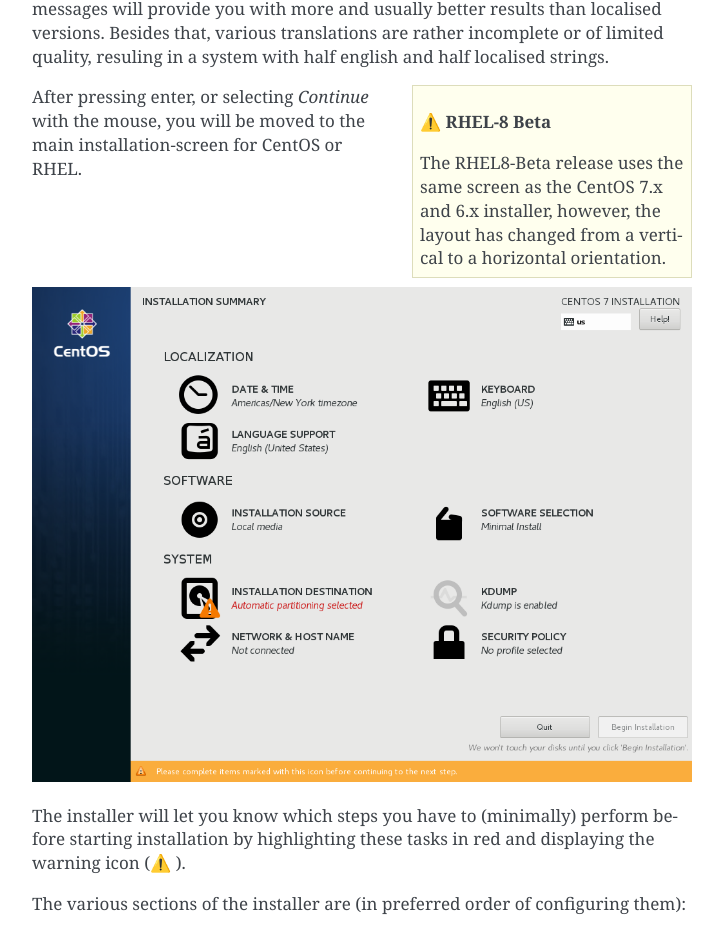
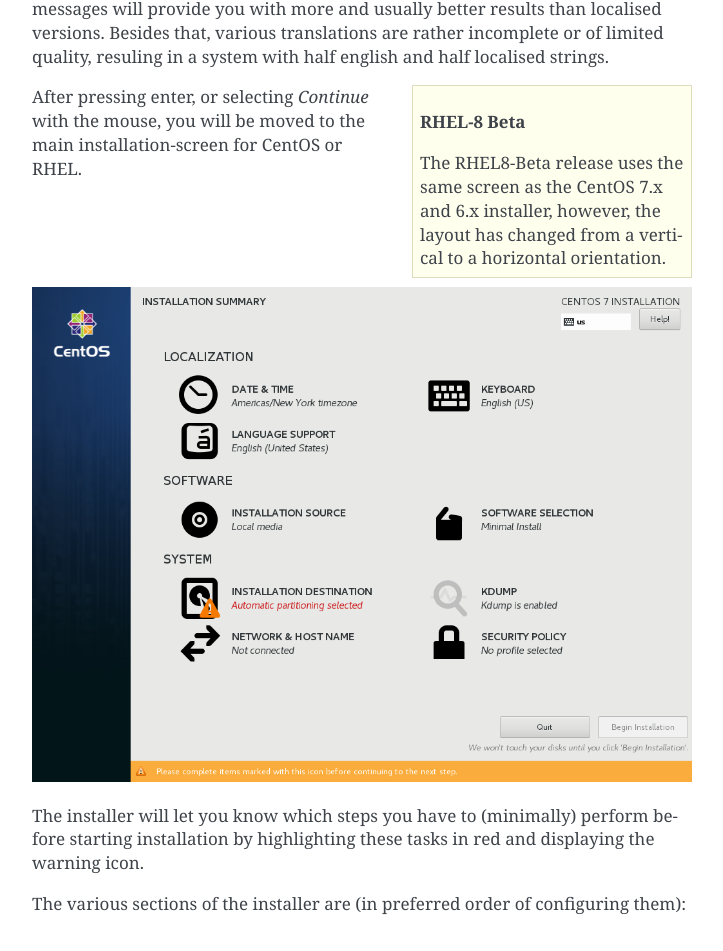
Before and after one commit to sigio/sysadminbook, a Sphinx documentation site: the page built from source/installingcentos.rst, in a window 1280 px wide and 1400 px high, scrolled down 2443 px. Shown: the part 150-1101 px from the top of the window, without its empty margins (388-1111 px from the left). Built offline with Sphinx 7.4.7, drawn with Linux system fonts in a browser that asks for light colours; some of the changed text lies outside the part shown.

Commit message:
Settings and fixes for generating latexpdf output

```diff
--- a/source/conf.py
+++ b/source/conf.py
@@ -269,7 +269,7 @@ latex_elements = {
 # (source start file, target name, title,
 #  author, documentclass [howto, manual, or own class]).
 latex_documents = [
-    (master_doc, 'LinuxSystemAdministration.tex', 'Linux System Administration Documentation',
+    (master_doc, 'LinuxSystemAdministration.tex', 'Learning Linux System Administration',
      'Mark Janssen (Sig-I/O)', 'manual'),
 ]
 
@@ -311,7 +311,7 @@ latex_documents = [
 # One entry per manual page. List of tuples
 # (source start file, name, description, authors, manual section).
 man_pages = [
-    (master_doc, 'linuxsystemadministration', 'Linux System Administration Documentation',
+    (master_doc, 'linuxsystemadministration', 'Learning Linux System Administration',
      [author], 1)
 ]
 
@@ -326,8 +326,8 @@ man_pages = [
 # (source start file, target name, title, author,
 #  dir menu entry, description, category)
 texinfo_documents = [
-    (master_doc, 'LinuxSystemAdministration', 'Linux System Administration Documentation',
-     author, 'LinuxSystemAdministration', 'One line description of project.',
+    (master_doc, 'LinuxSystemAdministration', 'Learning Linux System Administration',
+     author, 'LinuxSystemAdministration', 'Learning Linux System Administration',
      'Miscellaneous'),
 ]
 
--- a/source/essentialcommands.rst
+++ b/source/essentialcommands.rst
@@ -126,7 +126,7 @@ rmdir   Remove (empty) directories  rmdir /tmp/myfiles
 
 These basic file manipulation commands will let you copy, erase and move-around files or create and remove directories. The **cp** and **mv** commands need at least two arguments, a source and a target to work on. If you specify more then 2 arguments, and the last argument is a directory, all other arguments are considered as source, and multiple files will be copied or moved to the specified target directory.
 
-.. sidebar:: ⚠️ rmdir vs rm -r
+.. sidebar:: rmdir vs rm -r
 
   As stated, the **rmdir** command will only remove empty directories. If you want to remove a directory, and all files and other directories within this directory, you can use the **rm -r** command. But be careful, if used carelessly, it can delete large amounts of files before you notice any possible mistake. If using **rm -r** and not feeling comfortable, add the **-i** option, which asks for confirmation before deleting files and directories.
 
--- a/source/installingcentos.rst
+++ b/source/installingcentos.rst
@@ -13,7 +13,7 @@ While it's possible to install CentOS on smaller systems, this is not recommende
 
 Installation of CentOS and RHEL can be done from the installation CD/DVD, and optionally from a PXE-boot environment, usb-storage or various other methods. This book will describe the CD/DVD method initially, as this is the easiest and has the least requirements on the user and the environment.
 
-.. sidebar:: ⚠️ Minimal Image
+.. sidebar:: Minimal Image
 
   If possible, don't use the minimal image, as this makes installation of CentOS a lot harder
 
@@ -47,7 +47,7 @@ When you have selected *Install CentOS 7*, the screen may flicker a while, some
 If you are not a native english speaker you may be tempted to install CentOS in your native language, however I would like to recommend that all installations should be done in English, as this will make it a lot easier to troubleshoot any installation and runtime issues. Searching the internet for english language error-messages will provide you with more and usually better results than localised versions. Besides that, various translations are rather incomplete or of limited
 quality, resuling in a system with half english and half localised strings.
 
-.. sidebar:: ⚠️ RHEL-8 Beta
+.. sidebar:: RHEL-8 Beta
 
    The RHEL8-Beta release uses the same screen as the CentOS 7.x and 6.x installer, however, the layout has changed from a vertical to a horizontal orientation.
 
@@ -56,7 +56,7 @@ After pressing enter, or selecting *Continue* with the mouse, you will be moved
 .. image:: _static/images/centos-7-install-main-1.png
    :alt: Main installation screen for CentOS 7.x
 
-The installer will let you know which steps you have to (minimally) perform before starting installation by highlighting these tasks in red and displaying the warning icon (⚠️ ).
+The installer will let you know which steps you have to (minimally) perform before starting installation by highlighting these tasks in red and displaying the warning icon.
 
 The various sections of the installer are (in preferred order of configuring them):
 
@@ -141,7 +141,7 @@ To install CentOS we can configure everything manually or let the installer conf
 
 *Encryption*: If you toggle the *Encrypt my data* option, CentOS will configure full-disk-encryption on your system. If you do this you will need to enter a disk-encryption password during installation and at every boot. For now we will not use encryption, but know that it is available and will prevent unauthenticated access to your data if enabled.
 
-.. sidebar:: ⚠️ Quick-start
+.. sidebar:: Quick-start
 
    If you just want to get going quickly, just select *Automatically configure partitioning* and hit *Done*
 
@@ -176,7 +176,7 @@ This option is only available on CentOS 7.x and RHEL 7.x, as this partitioning m
 Creating the essential partitions
 """""""""""""""""""""""""""""""""
 
-.. sidebar:: ⚠️ UEFI
+.. sidebar:: UEFI
 
    On UEFI systems you need to have or create an EFI System partition where Linux will place some files to allow your system to boot. On BIOS systems this is not needed. The installer will create the EFI partition for you if it detects you are running under UEFI.
 
@@ -185,7 +185,7 @@ The recommendation is to select *LVM* partitions, and then click the *Click here
 .. image:: _static/images/centos-7-install-default-partitions-1.png
    :alt: Default Partitions (BIOS Mode)
 
-.. sidebar:: ⚠️ Swap space
+.. sidebar:: Swap space
 
    Swap space is used as temporary expansion space for application memory, when your system is in an *out of memory* situation. It's recommended to have at least 1 GB of swap-space, but going over 4 GB will usually be overkill, on some systems the installer will dedicate more diskspace to swapspace then to all other filesystems combined. This isn't very practical, so try to limit your swap to less then 8 GB maximum. If you later decide you need more swap-space, you can always add more
    when needed. You can also choose to go without swap completely, on some systems this is preferred.
--- a/source/loggingingettingaround.rst
+++ b/source/loggingingettingaround.rst
@@ -34,7 +34,7 @@ the command with sudo, for example:
 .. image:: _static/images/centos-7-first-use-sudo.png
    :alt: Logging in and using Sudo to become root
 
-.. sidebar:: ⚠️ First time using sudo
+.. sidebar:: First time using sudo
 
   The first time that you run sudo, you will be greeted with the text: *We trust you have received....*
   The next times you run sudo, it will only ask for your password. If you have run sudo successfully in the last 5 minutes (by default) you will not have to re-enter your password.
@@ -79,7 +79,7 @@ An alias is basically a shortcut command, where the typed command is replaced by
   alias ls='ls --color=auto'
   alias which='alias | /usr/bin/which --tty-only --read-alias --show-dot --show-tilde'
 
-.. sidebar:: ⚠️ Aliases for the root user on CentOS and RHEL
+.. sidebar:: Aliases for the root user on CentOS and RHEL
 
   On these systems, the root user has a few default aliases, which replace the *rm*, *mv* and *cp* commands with aliases that include the *-i* option. This causes these commands to ask for confirmation before executing their respective tasks.
 
```
Also changed, not shown: source/aboutauthor.rst (renamed from source/aboutauthor.md, +10 -1 lines).
